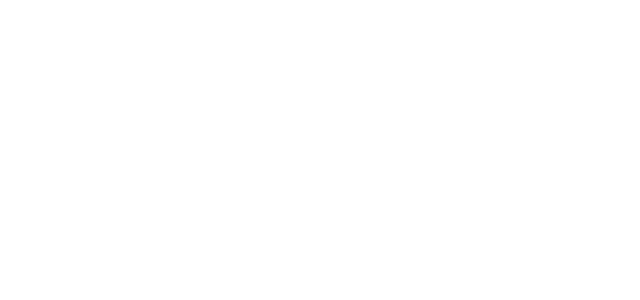
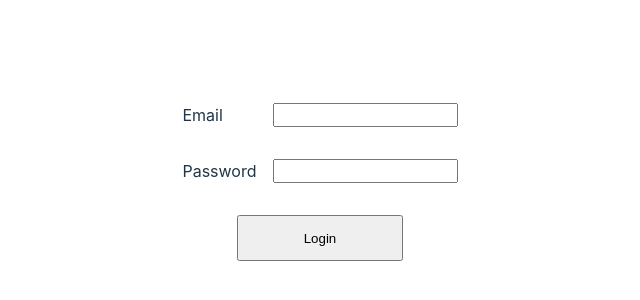
Before and after one commit to tapegram/refbot, a React (Vite) app: page /login in a window 1280 px wide. Before the commit this address had no page. Shown: the part 234-534 px from the top of the page, without its empty margins (320-960 px from the left). Built offline with nearby package versions, Linux system fonts and the light colour scheme.

Commit message:
Add login page

```diff
--- a/src/App.tsx
+++ b/src/App.tsx
@@ -2,8 +2,9 @@
 import "./App.css";
 import AuthContext from "./features/users/hooks/createAuthContext";
 import Home from "./pages/Home";
-import { BrowserRouter, Routes, Route } from "react-router-dom";
+import { BrowserRouter as DataRouter, Routes, Route } from "react-router-dom";
 import SignupPage from "./pages/Signup";
+import LoginPage from "./pages/Login";
 
 function App() {
   const [authContext] = useState({
@@ -13,12 +14,13 @@
 
   return (
     <AuthContext.Provider value={authContext}>
-      <BrowserRouter>
+      <DataRouter>
         <Routes>
           <Route path="/" element={<Home />} />
           <Route path="/signup" element={<SignupPage />} />
+          <Route path="/login" element={<LoginPage />} />
         </Routes>
-      </BrowserRouter>
+      </DataRouter>
     </AuthContext.Provider>
   );
 }
--- a/src/features/decide-touch/components/DecideTouch.tsx
+++ b/src/features/decide-touch/components/DecideTouch.tsx
@@ -192,7 +192,7 @@
       />
     </>
   ) : (
-    <></>
+    <>Loading</>
   );
 };
 
--- /dev/null
+++ b/src/features/users/components/login.tsx
@@ -0,0 +1,67 @@
+import { useState } from "react";
+import { useNavigate } from "react-router-dom";
+
+type Inputs = {
+  email: string;
+  password: string;
+};
+
+const Login = () => {
+  const [formErrors] = useState([]);
+  const [inputs, setInputs] = useState<Inputs>({ email: "", password: "" });
+  const navigate = useNavigate();
+
+  function onChange(event: React.ChangeEvent<HTMLInputElement>) {
+    const name = event.target.name;
+    const value = event.target.value;
+    setInputs((values) => ({ ...values, [name]: value }));
+  }
+  async function submit(event: React.FormEvent<HTMLFormElement>) {
+    event.preventDefault();
+    const options = {
+      method: "POST",
+      headers: {
+        "Content-Type": "application/json",
+      },
+      body: JSON.stringify(inputs),
+    };
+    const response = await fetch(
+      "https://api.refbot.pro/auth/users/login",
+      options,
+    );
+    if (response.ok) {
+      navigate("/");
+    } else {
+      console.error("Failed to login");
+    }
+  }
+  return (
+    <form className="simple-form" onSubmit={submit}>
+      <div>
+        <label htmlFor="email">Email</label>
+        <input
+          type="email"
+          id="email"
+          name="email"
+          required
+          onChange={onChange}
+        />
+      </div>
+      <div>
+        <label htmlFor="password">Password</label>
+        <input
+          type="password"
+          id="password"
+          name="password"
+          required
+          onChange={onChange}
+        />
+      </div>
+      <div className="submitGroup">
+        <input type="submit" value="Login" disabled={formErrors.length > 0} />
+      </div>
+    </form>
+  );
+};
+
+export default Login;
--- /dev/null
+++ b/src/pages/Login.tsx
@@ -0,0 +1,5 @@
+import Login from "../features/users/components/login";
+
+const LoginPage = () => <Login />;
+
+export default LoginPage;
```
